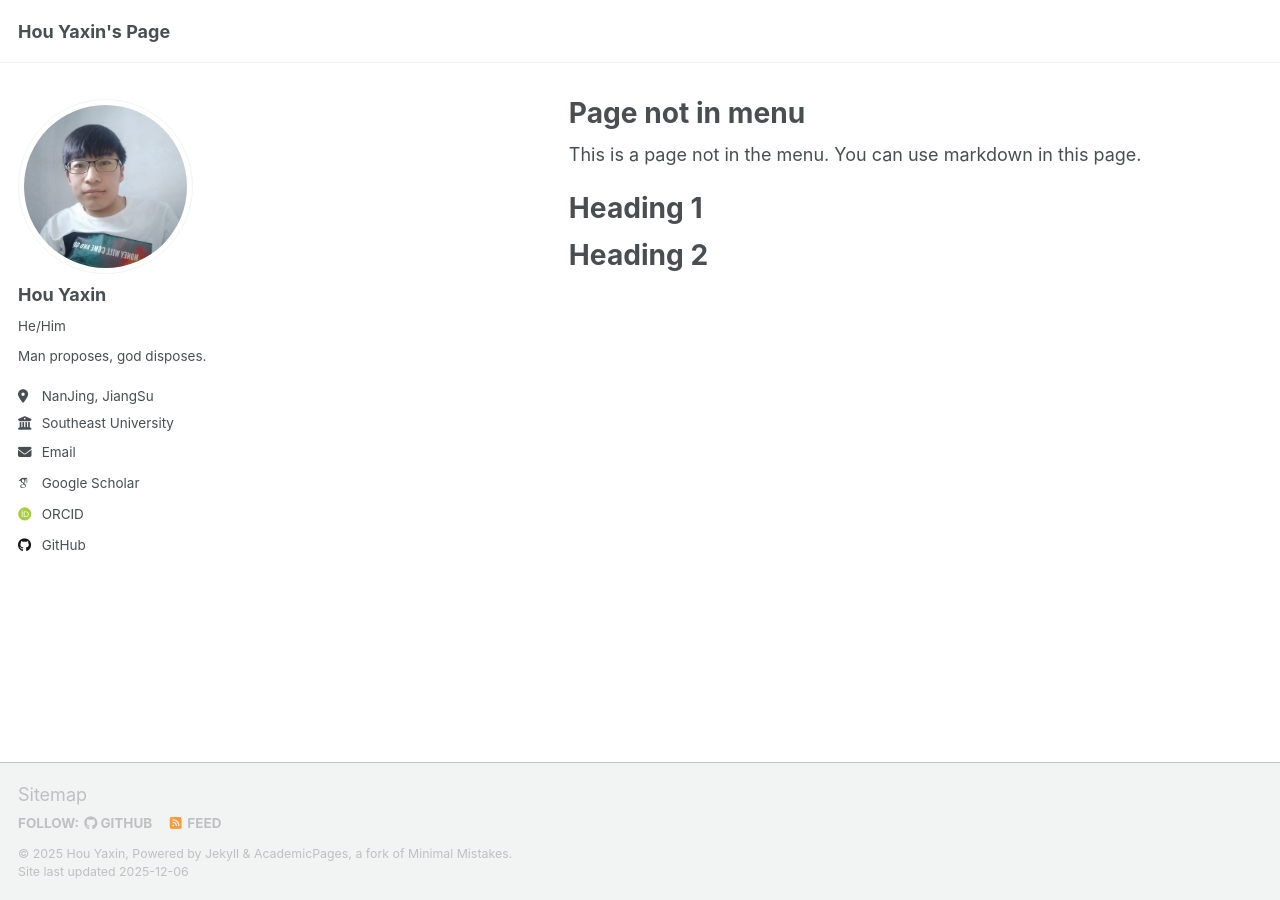
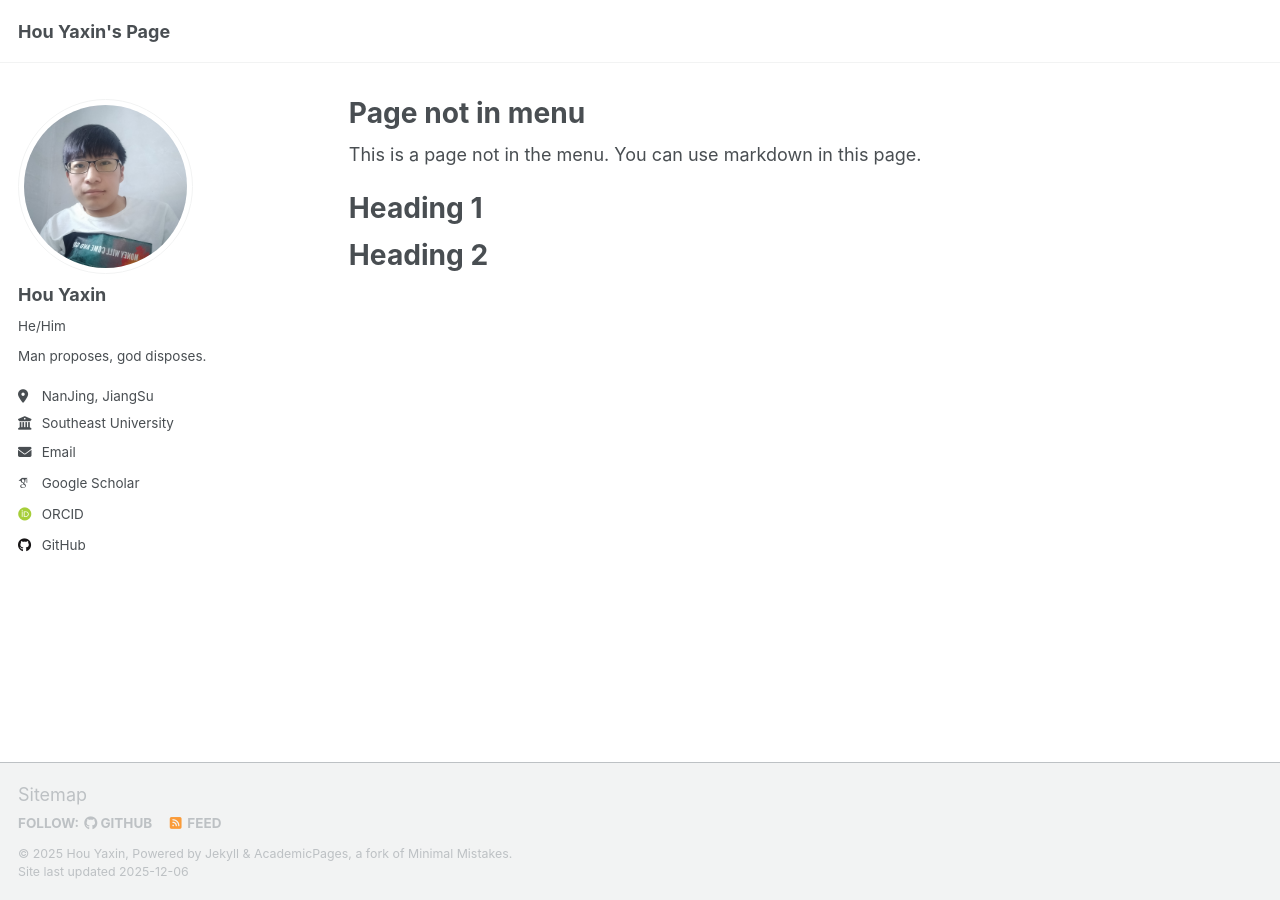
Before and after one commit to YaxinHou/yaxinhou.github.io, a Jekyll site: the page built from _pages/non-menu-page.md, in a window 1280 px wide. Built offline with Jekyll 4.4.1, drawn with Linux system fonts in a browser that asks for light colours; some web fonts are replaced; a script that is not in the unit is left out.

Commit message:
Update custom.html

```diff
--- a/_includes/head/custom.html
+++ b/_includes/head/custom.html
@@ -32,7 +32,7 @@
   @media (min-width: 1000px) {
     .page,
     .page__inner-wrap {
-      margin-left: 300px !important;
+      margin-left: 80px !important;
     }
   }
 
```
